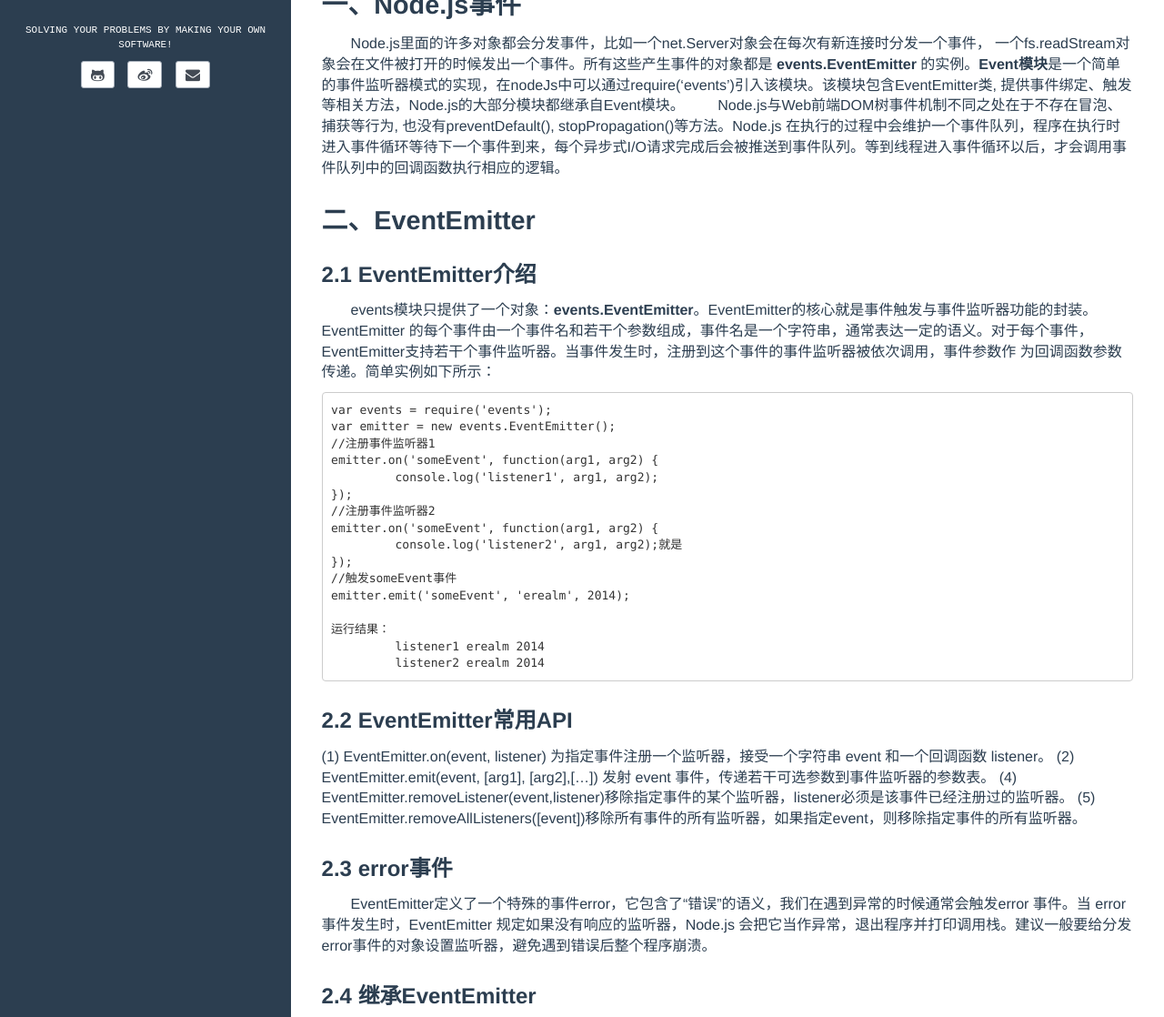
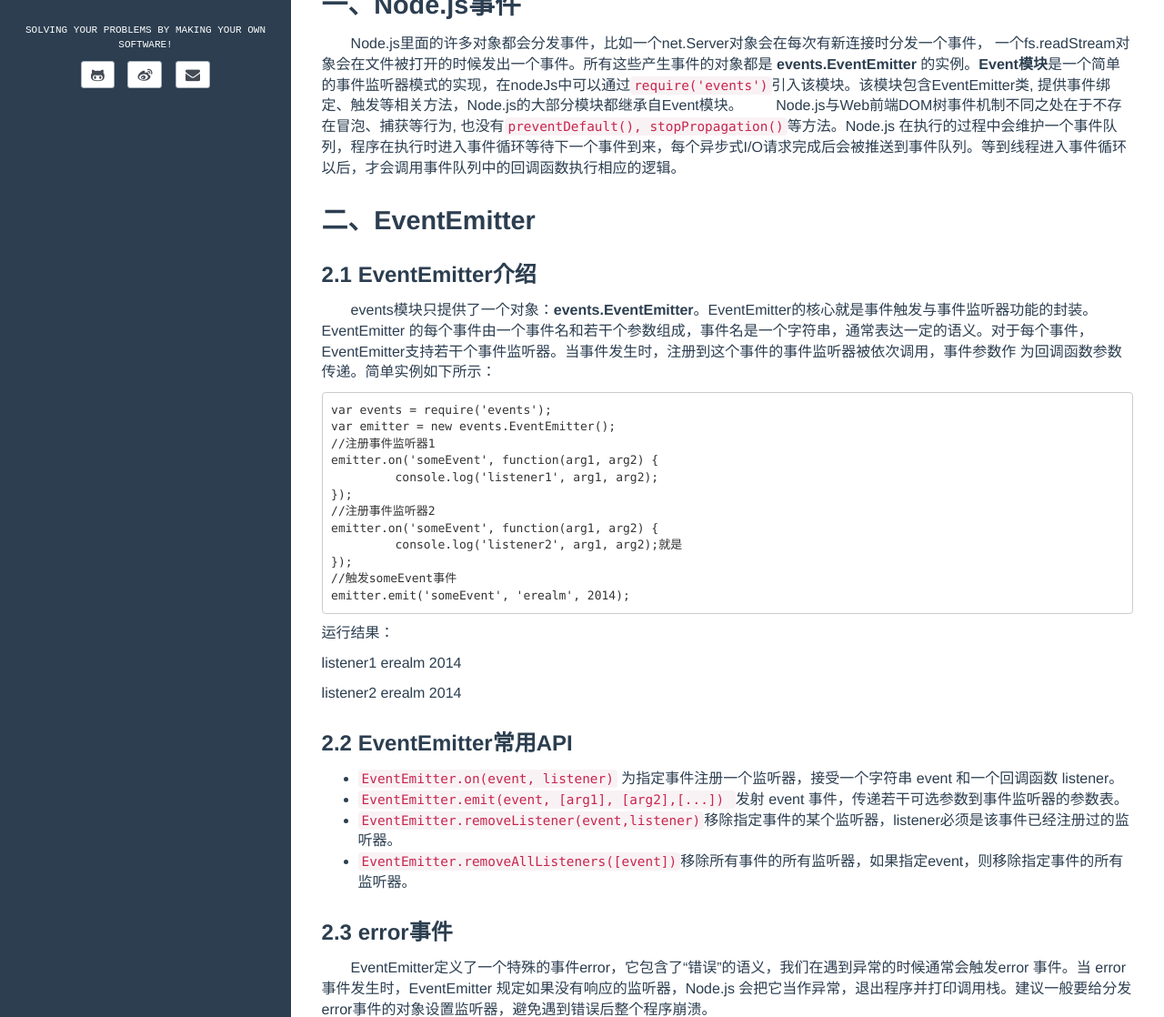
Before and after one commit to be-awake/erealm.github.io, a Jekyll site: the page built from _posts/2014-11-04-Nodejs-Event.md, in a window 1280 px wide and 1400 px high, cut to the strip 282-1400 px from the top of the window. Shown: the whole strip at 91% size. Built offline with Jekyll 4.4.1, drawn with Linux system fonts in a browser that asks for light colours; comment, search, counter and statistics services are not loaded.

Commit message:
fixed format.

```diff
--- a/_posts/2014-11-04-Nodejs-Event.md
+++ b/_posts/2014-11-04-Nodejs-Event.md
@@ -11,8 +11,8 @@ fullview: false
 
 ## 一、Node.js事件
 
-&emsp;&emsp;Node.js里面的许多对象都会分发事件，比如一个net.Server对象会在每次有新连接时分发一个事件， 一个fs.readStream对象会在文件被打开的时候发出一个事件。所有这些产生事件的对象都是 **events.EventEmitter** 的实例。**Event模块**是一个简单的事件监听器模式的实现，在nodeJs中可以通过require('events')引入该模块。该模块包含EventEmitter类, 提供事件绑定、触发等相关方法，Node.js的大部分模块都继承自Event模块。
-&emsp;&emsp;Node.js与Web前端DOM树事件机制不同之处在于不存在冒泡、捕获等行为, 也没有preventDefault(), stopPropagation()等方法。Node.js 在执行的过程中会维护一个事件队列，程序在执行时进入事件循环等待下一个事件到来，每个异步式I/O请求完成后会被推送到事件队列。等到线程进入事件循环以后，才会调用事件队列中的回调函数执行相应的逻辑。
+&emsp;&emsp;Node.js里面的许多对象都会分发事件，比如一个net.Server对象会在每次有新连接时分发一个事件， 一个fs.readStream对象会在文件被打开的时候发出一个事件。所有这些产生事件的对象都是 **events.EventEmitter** 的实例。**Event模块**是一个简单的事件监听器模式的实现，在nodeJs中可以通过`require('events')`引入该模块。该模块包含EventEmitter类, 提供事件绑定、触发等相关方法，Node.js的大部分模块都继承自Event模块。
+&emsp;&emsp;Node.js与Web前端DOM树事件机制不同之处在于不存在冒泡、捕获等行为, 也没有`preventDefault(), stopPropagation()`等方法。Node.js 在执行的过程中会维护一个事件队列，程序在执行时进入事件循环等待下一个事件到来，每个异步式I/O请求完成后会被推送到事件队列。等到线程进入事件循环以后，才会调用事件队列中的回调函数执行相应的逻辑。
 
 ## 二、EventEmitter
 
@@ -32,16 +32,18 @@ fullview: false
     //触发someEvent事件
     emitter.emit('someEvent', 'erealm', 2014);
 
-    运行结果：
-             listener1 erealm 2014
-             listener2 erealm 2014
+ 运行结果：
+
+ listener1 erealm 2014
+
+ listener2 erealm 2014
 
 ### 2.2 EventEmitter常用API
 
-(1) EventEmitter.on(event, listener) 为指定事件注册一个监听器，接受一个字符串 event 和一个回调函数 listener。
-(2) EventEmitter.emit(event, [arg1], [arg2],[...]) 发射 event 事件，传递若干可选参数到事件监听器的参数表。
-(4) EventEmitter.removeListener(event,listener)移除指定事件的某个监听器，listener必须是该事件已经注册过的监听器。
-(5) EventEmitter.removeAllListeners([event])移除所有事件的所有监听器，如果指定event，则移除指定事件的所有监听器。
+* `EventEmitter.on(event, listener)` 为指定事件注册一个监听器，接受一个字符串 event 和一个回调函数 listener。
+*   `EventEmitter.emit(event, [arg1], [arg2],[...]) `发射 event 事件，传递若干可选参数到事件监听器的参数表。
+*  `EventEmitter.removeListener(event,listener)`移除指定事件的某个监听器，listener必须是该事件已经注册过的监听器。
+*  `EventEmitter.removeAllListeners([event])`移除所有事件的所有监听器，如果指定event，则移除指定事件的所有监听器。
 
 ### 2.3 error事件
 
```
Also changed, not shown: _posts/2014-11-04-Let's Talk about Responsive Web Design  at Halloween Night.md (+16 -15 lines).
